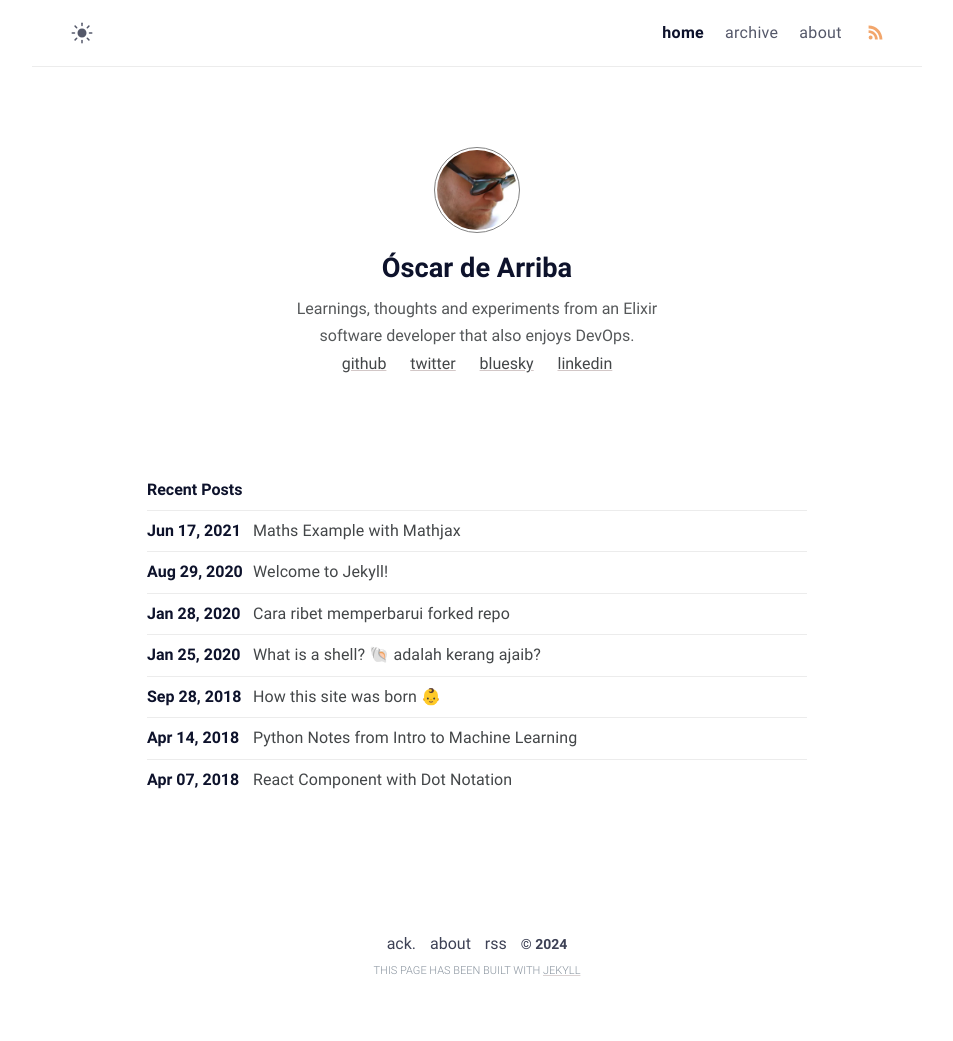
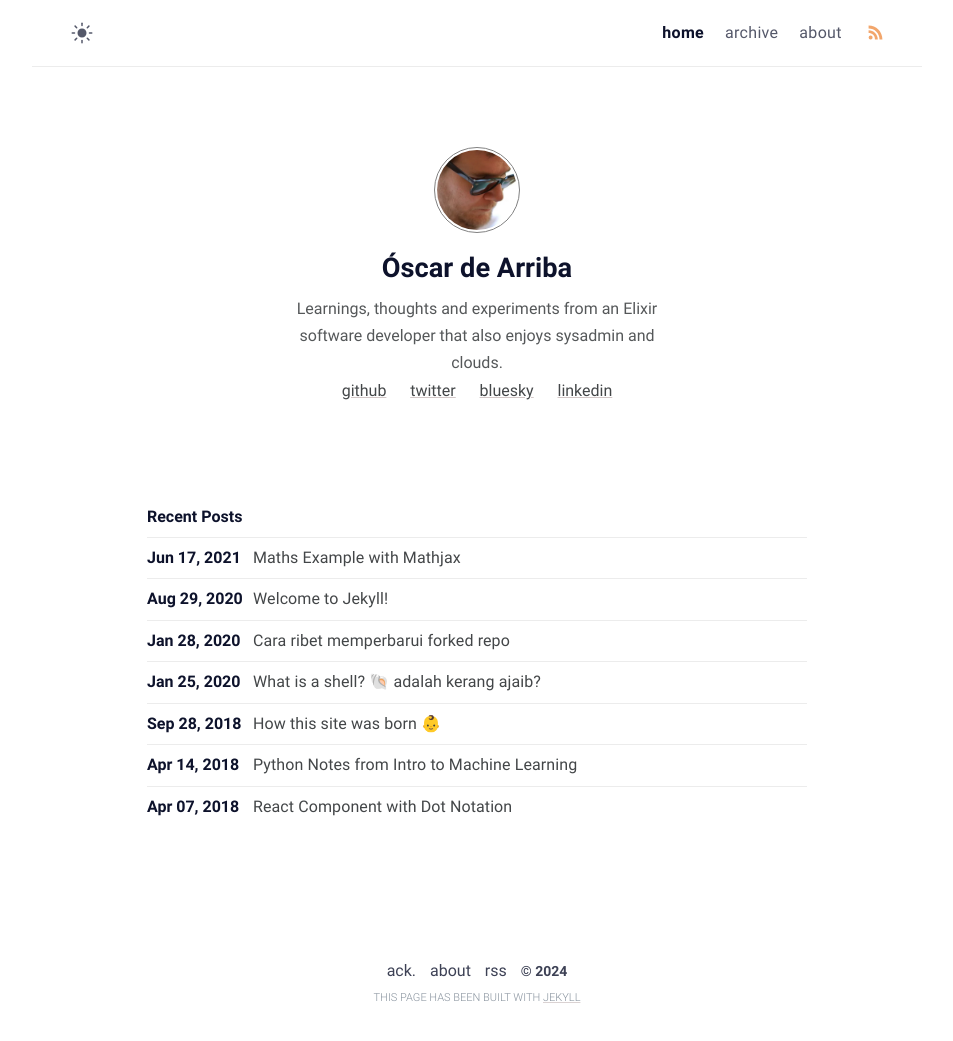
Before and after one commit to odarriba/odarriba.dev, a Jekyll site: the page built from index.md, in a window 1280 px wide. Shown: the whole page, without its empty margins (163-1116 px from the left). Built offline with Jekyll 4.4.1, drawn with Linux system fonts in a browser that asks for light colours; nearby versions of some CDN libraries; before the commit the page ends 1014 px from its top, so only the background shows below that.

Commit message:
Update description

```diff
--- a/_config.yml
+++ b/_config.yml
@@ -1,7 +1,7 @@
 # Site settings
 title: Óscar de Arriba - odarriba.dev
 description: >-
-  Learnings, thoughts and experiments from an Elixir software developer that also enjoys DevOps.
+  Learnings, thoughts and experiments from an Elixir software developer that also enjoys sysadmin and clouds.
 lang: en-US
 timezone: Europe/Madrid
 image: assets/img/og-image.jpeg
@@ -11,7 +11,7 @@ mode: light # default theme "dark" | "light"
 author:
   name: Óscar de Arriba
   bio: >-
-    Learnings, thoughts and experiments from an Elixir software developer that also enjoys DevOps.
+    Learnings, thoughts and experiments from an Elixir software developer that also enjoys sysadmin and clouds.
   avatar: /assets/img/avatar.webp
   links:
     - name: GitHub
```
